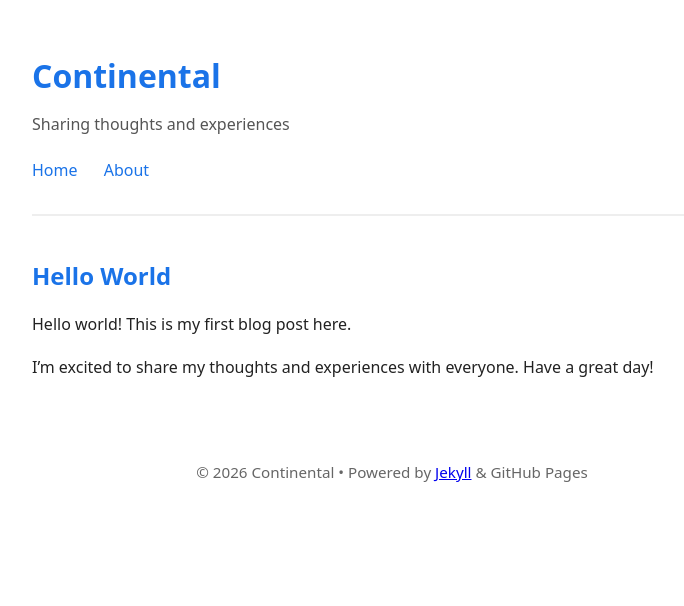
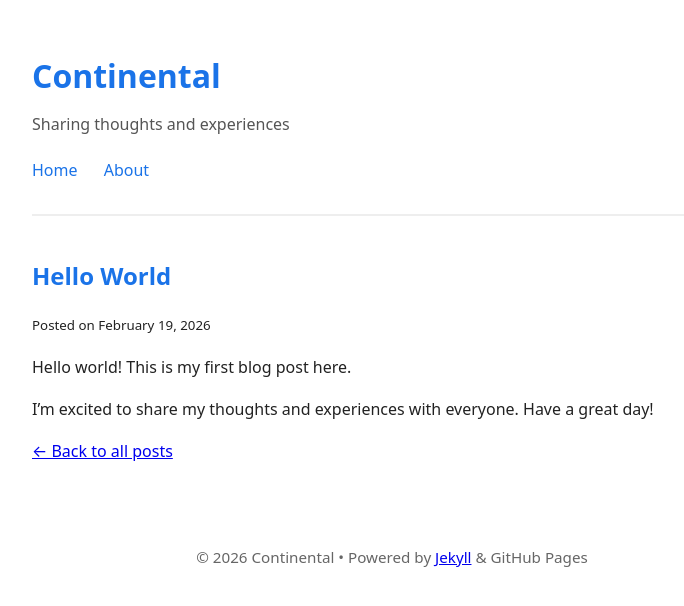
Before and after one commit to continentaldontmindifido/continentaldontmindifido.github.io, a Jekyll site: the page built from _posts/2026-02-19-welcome-to-my-blog.md, in a window 1280 px wide. Shown: the top 606 px of the page, without its empty margins (248-932 px from the left). Built offline with Jekyll 4.4.1, drawn with Linux system fonts in a browser that asks for light colours.

Commit message:
Improve post layout

```diff
--- a/_layouts/post.html
+++ b/_layouts/post.html
@@ -3,7 +3,9 @@ layout: default
 ---
 <article class="post">
   <h1>{{ page.title }}</h1>
+  <p><small>Posted on {{ page.date | date: "%B %d, %Y" }}</small></p>
   <div class="post-content">
     {{ content }}
   </div>
+  <p><a href="/">← Back to all posts</a></p>
 </article>
```
